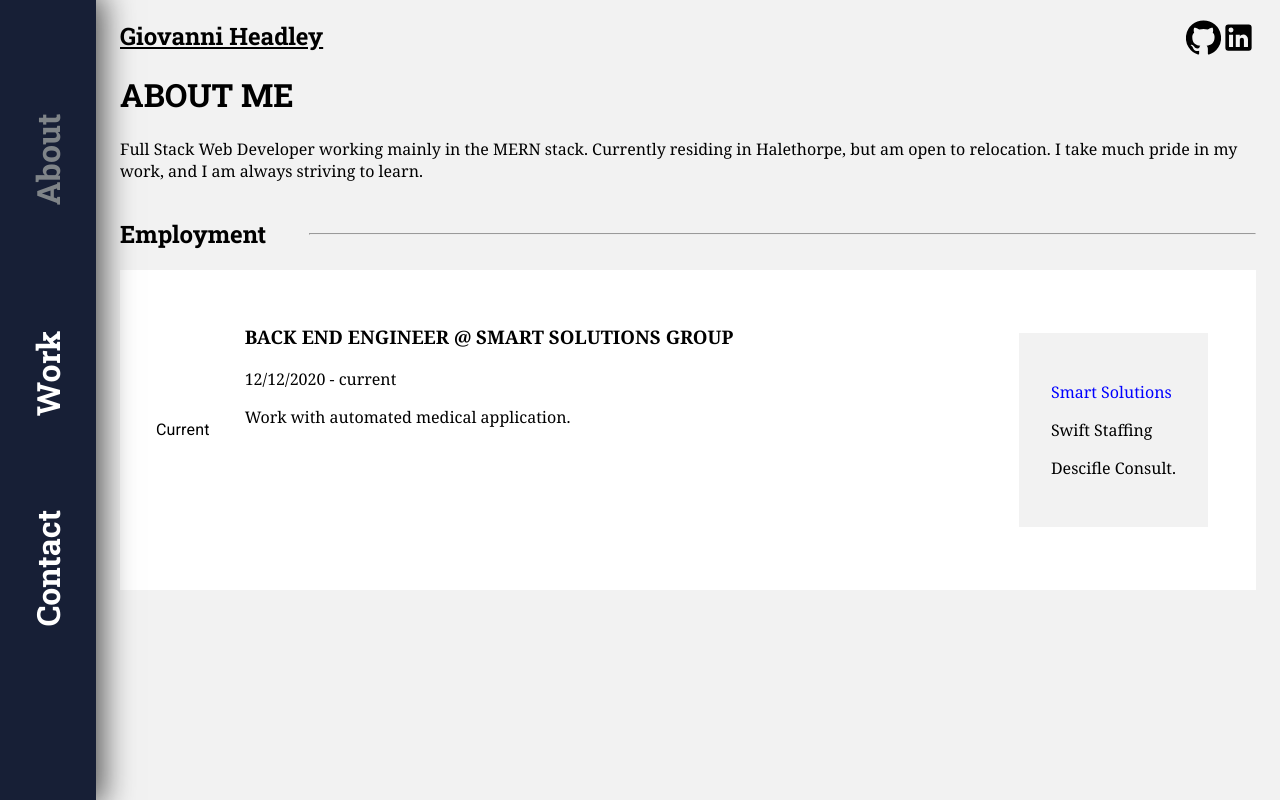
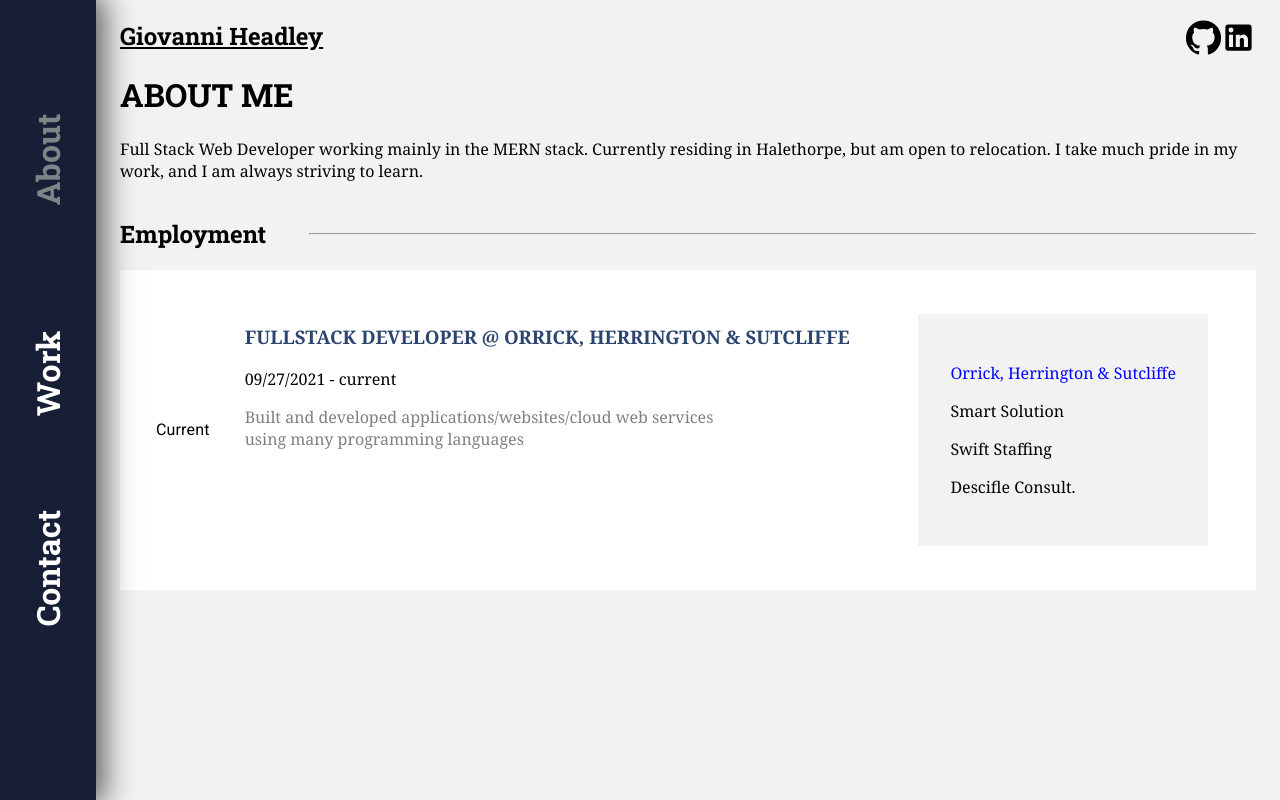
Before and after one commit to descifle/portfolio, a React (Create React App) app: page /about in a window 1280 px wide. Built offline with nearby package versions, Linux system fonts and the light colour scheme.

Commit message:
update components

```diff
--- a/src/components/AboutPage.js
+++ b/src/components/AboutPage.js
@@ -2,6 +2,7 @@
 import { GitHub, LinkedIn } from '@material-ui/icons'
 import { Link } from 'react-router-dom'
 import React, { useEffect } from 'react'
+import { jobInfo } from './base/misc'
 import * as Scroll from 'react-scroll'
 
 const AboutPage = () => {
@@ -11,11 +12,11 @@
     let scrollSpy = Scroll.scrollSpy
 
     useEffect(() => {
-        events.scrollEvent.register('begin', function(to, element) {
+        events.scrollEvent.register('begin', function (to, element) {
             // console.log('begin', arguments)
         })
 
-        events.scrollEvent.register('end', function(to, element) {
+        events.scrollEvent.register('end', function (to, element) {
             // console.log('end', arguments)
         })
 
@@ -43,58 +44,36 @@
 
                 </div>
                 <div className="employment">
-                    <Grid container justify="space-between"  alignItems="center">
+                    <Grid container justify="space-between" alignItems="center">
                         <Grid item xs={4} sm={3} md={2}><h2>Employment</h2></Grid>
                         <Grid item xs={6} sm={9} md={10}><hr /></Grid>
                     </Grid>
                     <Grid container alignItems="center" className="employment-history" id="employment-history">
                         <div className="employment-history_tab">
-                            <ScrollLink activeClass="nav-active" to="smart" spy={true} smooth={true} offset={-50} duration={100} containerId="employment-history">
-                            <p>Smart Solutions</p>
+                            {jobInfo.map(job => (
+                                <ScrollLink key={job.scrollName} activeClass="nav-active" to={job.scrollName} spy={true} smooth={true} offset={-50} duration={100} containerId="employment-history">
+                                    <p>{job.company}</p>
                                 </ScrollLink>
-                            <ScrollLink activeClass="nav-active" to="swift" spy={true} smooth={true} offset={-50} duration={100} containerId="employment-history">
-                            <p>Swift Staffing</p>
-                            </ScrollLink>
-                            <ScrollLink activeClass="nav-active" to="descifle" spy={true} smooth={true} offset={-50} duration={100} containerId="employment-history">
-                            <p>Descifle Consult.</p>
-                            </ScrollLink>
+                            ))}
                         </div>
+                        {
+                            jobInfo.map(job => {
+                                return (
+                                    <React.Fragment key={job.scrollName}>
                                         <Grid item xs={3} md={1}>
                                             <Typography>
-                                Current
+                                                {job.status}
                                             </Typography>
                                         </Grid>
-                        <Grid item xs={9} md={11} className="employment-item" name="smart">
-                            <h3>BACK END ENGINEER @ SMART SOLUTIONS GROUP</h3>
-                            <span>12/12/2020 - current</span>
-                            <p>
-                                Work with automated medical application.
-                            </p>
+                                        <Grid item xs={9} md={11} className="employment-item" name={job.scrollName}>
+                                            <h3>{job.position}</h3>
+                                            <span>{job.timePeriod}</span>
+                                            <p>{job.info}</p>
                                         </Grid>
-                        <Grid item xs={3} md={1}>
-                            <Typography>
-                                Past
-                            </Typography>
-                        </Grid>
-                        <Grid item xs={9} md={11} className="employment-item" name="swift">
-                            <h3>FULL STACK DEVELOPER @ SWIFT STAFFING</h3>
-                            <span>01/01/2020 - 2/01/2021</span>
-                            <p>
-                                Developed LAMP stack applications and websites.
-                            </p>
-                        </Grid>
-                        <Grid item xs={3} md={1}>
-                            <Typography>
-                                Current
-                            </Typography>
-                        </Grid>
-                        <Grid item xs={9} md={11} className="employment-item" name="descifle">
-                            <h3>FULLSTACK DEVELOPER @ DESCIFLE CONSULTANCY</h3>
-                            <span>current</span>
-                            <p>
-                                Developed MERN stack applications and websites.
-                            </p>
-                        </Grid>
+                                    </React.Fragment>
+                                )
+                            })
+                        }
                     </Grid>
                 </div>
             </div>
--- a/src/components/WorkPage.js
+++ b/src/components/WorkPage.js
@@ -4,7 +4,7 @@
 import { FontAwesomeIcon } from '@fortawesome/react-fontawesome'
 import { faReact, faPhp, faHtml5 } from '@fortawesome/free-brands-svg-icons'
 import { Link } from 'react-router-dom'
-import { cards } from './misc'
+import { cards } from './base/misc'
 import { CSSTransition, TransitionGroup } from 'react-transition-group'
 import ArrowDownwardIcon from '@material-ui/icons/ArrowDownward';
 import * as Scroll from 'react-scroll'
@@ -98,6 +98,7 @@
                                 className="card-img"
                                 image={card.image}
                                 title={card.projectName}
+                                component="div"
                             />
                             <CardContent className="card-body">
                                {card.projectSkill}
--- /dev/null
+++ b/src/components/base/misc.js
@@ -0,0 +1,144 @@
+import site1 from '../../images/site1.png';
+import site2 from '../../images/site2.png';
+import site3 from '../../images/site3.png';
+import site4 from '../../images/site4.png';
+import site5 from '../../images/site5.png';
+import site6 from '../../images/site6.png';
+import site7 from '../../images/site7.png';
+import mytube from '../../images/mytube.png';
+import foodPlanner from '../../images/site9.png';
+import acupuncture from '../../images/acupuncture.png';
+
+const cards = [
+    {
+        projectName : 'Food Planner',
+        website : 'https://food-planner-elite.herokuapp.com/',
+        projectType : 'react',
+        projectSkill : 'React, MERN, Js, Redux',
+        filter : 'websites apps',
+        image : foodPlanner,
+        synopsis: "Track your caloric intake"
+    },
+    {
+        projectName : 'MyTube',
+        website : 'https://mytubemern.herokuapp.com/',
+        projectType : 'react',
+        projectSkill : 'React, MERN, Js',
+        filter : 'websites apps',
+        image : mytube,
+        synopsis: "View and save youtube videos"
+    },
+    {
+        projectName : 'Sttimtennis',
+        website : 'http://sttimtennisclub.com',
+        projectType : 'php',
+        projectSkill :  'Php, Mysql, Js, Css',
+        filter  :  'websites apps',
+        image : site2,
+        synopsis: "Create tennis appointments and set up plays"
+    },
+    {
+        projectName : 'Mcdowell',
+        website : 'https://mcdowellschimney.com/',
+        projectType : 'js',
+        projectSkill :  'Css, Html, Js',
+        filter  :  'websites',
+        image : site1,
+        synopsis: "Chimney cleaning services"
+    },
+    {
+        projectName: 'Uhost',
+        website: 'https://descifle.github.io/Uhost/index.html',
+        projectType: 'Html5',
+        projectSkill:  'Css, Html, Js',
+        filter :  'websites',
+        image: site3,
+        synopsis: "Host everything from websites, apps, SPA's"
+
+    },
+    {
+        projectName : 'Email Newsletter',
+        website : 'https://newsletteremailxx.netlify.app/',
+        projectType : 'html5',
+        projectSkill :  'FFE, Html, Css',
+        filter  :  'emails',
+        image : site4,
+        synopsis: "Replicate a famous Newsletter"
+    },
+    {
+        projectName : 'Notes App',
+        website : 'https://descifle.github.io/notes-app/index.html',
+        projectType : 'js',
+        projectSkill :  'Css, Js',
+        filter  :  'apps',
+        image : site7,
+        synopsis: "Take notes and forget about them"
+    },
+    {
+        projectName :'Email Invoice',
+        website :'https://cashslap.netlify.app/',
+        projectType :'html5',
+        projectSkill : 'FFE, Html, Css',
+        filter  : 'emails',
+        image : site5,
+        synopsis: "Invoice email template"
+    },
+    {
+        projectName :'Hangman Game',
+        website :'https://descifle.github.io/hangman-game',
+        projectType :'js',
+        projectSkill : 'Js, Css, html',
+        filter : 'apps',
+        image : site6,
+        synopsis: "Play Hangman!"
+    },
+    {
+        projectName :'Acupuncture Website',
+        website :'https://www.startingpointacupuncture.net',
+        projectType :'html5',
+        projectSkill : 'Js, Css, html',
+        filter : 'websites',
+        image : acupuncture,
+        synopsis: "Maryland Acupuncturist"
+    }
+]
+
+const jobInfo = [
+    {
+        position: "FULLSTACK DEVELOPER @ ORRICK, HERRINGTON & SUTCLIFFE",
+        timePeriod: "09/27/2021 - current",
+        info: "Built and developed applications/websites/cloud web services using many programming languages",
+        status: "Current",
+        scrollName: "orrick",
+        company: "Orrick, Herrington & Sutcliffe"
+    },
+    {
+        position: "BACK END ENGINEER @ SMART SOLUTIONS GROUP",
+        timePeriod: "12/12/2020 - 09/27/2021",
+        info: "Work with automated medical application.",
+        status: "Past",
+        scrollName: "smart",
+        company: "Smart Solution"
+    },
+    {
+        position: "FULL STACK DEVELOPER @ SWIFT STAFFING",
+        timePeriod: "01/01/2020 - 2/01/2021",
+        info: "Developed LAMP stack applications and websites.",
+        status: "Past",
+        scrollName: "swift",
+        company: "Swift Staffing"
+    },
+    {
+        position: "FULLSTACK DEVELOPER @ DESCIFLE CONSULTANCY",
+        timePeriod: "2019 - current",
+        info: "Developed MERN stack applications and websites.",
+        status: "Current",
+        scrollName: "descifle",
+        company: "Descifle Consult."
+    }
+]
+
+export {
+   cards,
+   jobInfo
+}
--- a/src/components/style.scss
+++ b/src/components/style.scss
@@ -170,6 +170,15 @@
 
 .employment-item {
     height: 100%;
+
+    h3 {
+        color: $mainColor;
+    }
+
+    p {
+        max-width: 30rem;
+        color: grey;
+    }
 }
 
 // END ABOUT PAGE
@@ -204,9 +213,12 @@
             height: 100%;
 			bottom: 0;
 			left: 0;
-			background: #666;
-			background: rgba(80, 80, 80, 0.75);
+			background: #2b457094;
 			width: 100%;
+
+            h2 {
+                text-decoration: underline;
+            }
 		  }
 	}
 }
```
Also changed, not shown: src/components/misc.js (deleted, +0 -110 lines), src/components/webcard.scss (+97 -97 lines). Lines whose indentation alone changed are shown as unchanged.
